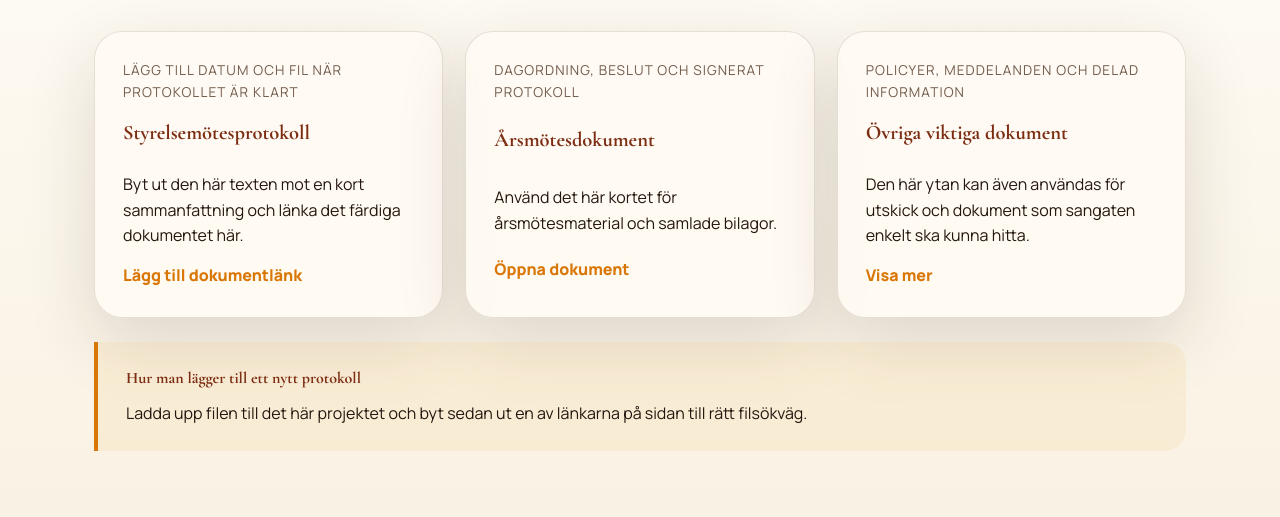
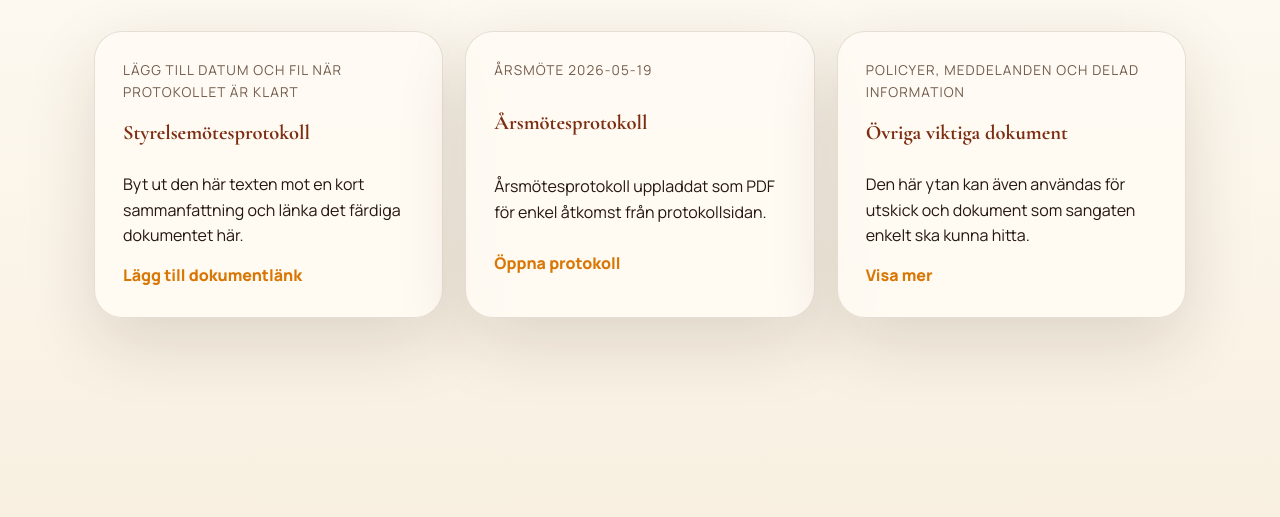
Before and after one commit to agam95/gurudwaraproject, a plain HTML site: page protokoll.html in a window 1280 px wide. Shown: the part 707-1224 px from the top of the page. Drawn offline with nearby package versions, Linux system fonts and the light colour scheme.

Commit message:
Update programs, protocols, and daily hukamnama section

```diff
--- a/data/documents.json
+++ b/data/documents.json
@@ -4,12 +4,12 @@
       "meta": {
         "sv": "Lägg till datum och fil när protokollet är klart",
         "en": "Add date and file when the protocol is ready",
-        "pa": "ਜਦੋਂ ਪ੍ਰੋਟੋਕੋਲ ਤਿਆਰ ਹੋ ਜਾਵੇ ਤਾਂ ਤਾਰੀਖ ਅਤੇ ਫ਼ਾਈਲ ਜੋੜੋ"
+        "pa": "ਜਦੋਂ ਪ੍ਰੋਟੋਕੋਲ ਤਿਆਰ ਹੋ ਜਾਵੇ ਤਾਂ ਤਾਰੀਖ ਅਤੇ ਫਾਈਲ ਜੋੜੋ"
       },
       "title": {
         "sv": "Styrelsemötesprotokoll",
         "en": "Board meeting protocol",
-        "pa": "ਸਟੀਅਰਿੰਗ ਮੀਟਿੰਗ ਦਾ ਪ੍ਰੋਟੋਕੋਲ"
+        "pa": "ਸਟੀਆਰਿੰਗ ਮੀਟਿੰਗ ਦਾ ਪ੍ਰੋਟੋਕੋਲ"
       },
       "summary": {
         "sv": "Byt ut den här texten mot en kort sammanfattning och länka det färdiga dokumentet här.",
@@ -25,26 +25,26 @@
     },
     {
       "meta": {
-        "sv": "Dagordning, beslut och signerat protokoll",
-        "en": "Agenda, decisions, and signed protocol",
-        "pa": "ਅਜੈਂਡਾ, ਫ਼ੈਸਲੇ ਅਤੇ ਹਸਤਾਖ਼ਰਿਤ ਪ੍ਰੋਟੋਕੋਲ"
+        "sv": "Årsmöte 2026-05-19",
+        "en": "Annual meeting 2026-05-19",
+        "pa": "ਸਾਲਾਨਾ ਸਭਾ 2026-05-19"
       },
       "title": {
-        "sv": "Årsmötesdokument",
-        "en": "Annual meeting documents",
-        "pa": "ਸਾਲਾਨਾ ਸਭਾ ਦੇ ਦਸਤਾਵੇਜ਼"
+        "sv": "Årsmötesprotokoll",
+        "en": "Annual meeting protocol",
+        "pa": "ਸਾਲਾਨਾ ਸਭਾ ਦਾ ਪ੍ਰੋਟੋਕੋਲ"
       },
       "summary": {
-        "sv": "Använd det här kortet för årsmötesmaterial och samlade bilagor.",
-        "en": "Use this card for annual meeting material and collected attachments.",
-        "pa": "ਸਾਲਾਨਾ ਸਭਾ ਦੇ ਮਟੀਰੀਅਲ ਅਤੇ ਨਾਲ ਜੁੜੇ ਦਸਤਾਵੇਜ਼ ਇਸ ਕਾਰਡ ਵਿੱਚ ਰੱਖੋ।"
+        "sv": "Årsmötesprotokoll uppladdat som PDF för enkel åtkomst från protokollsidan.",
+        "en": "Annual meeting protocol uploaded as a PDF for easy access from the protocols page.",
+        "pa": "ਪ੍ਰੋਟੋਕੋਲ ਸਫੇ ਤੋਂ ਆਸਾਨ ਪਹੁੰਚ ਲਈ ਸਾਲਾਨਾ ਸਭਾ ਦਾ ਪ੍ਰੋਟੋਕੋਲ PDF ਵਜੋਂ ਅਪਲੋਡ ਕੀਤਾ ਗਿਆ ਹੈ।"
       },
       "link_label": {
-        "sv": "Öppna dokument",
-        "en": "Open documents",
-        "pa": "ਦਸਤਾਵੇਜ਼ ਖੋਲ੍ਹੋ"
+        "sv": "Öppna protokoll",
+        "en": "Open protocol",
+        "pa": "ਪ੍ਰੋਟੋਕੋਲ ਖੋਲ੍ਹੋ"
       },
-      "file": ""
+      "file": "protokoll/arsmote-protokoll-2026-05-19.pdf"
     },
     {
       "meta": {
--- a/data/programs.json
+++ b/data/programs.json
@@ -1,5 +1,33 @@
 {
   "items": [
+    {
+      "day": {
+        "sv": "19-21 juni 2026",
+        "en": "June 19-21, 2026",
+        "pa": "19-21 ਜੂਨ 2026"
+      },
+      "title": {
+        "sv": "Shaheedi Diwas Guru Arjan Dev Ji Akhand Path",
+        "en": "Shaheedi Diwas Guru Arjan Dev Ji Akhand Path",
+        "pa": "ਸ਼ਹੀਦੀ ਦਿਵਸ ਗੁਰੂ ਅਰਜਨ ਦੇਵ ਜੀ ਅਖੰਡ ਪਾਠ"
+      },
+      "description": {
+        "sv": "Särskilt program till minne av Guru Arjan Dev Ji med Akhand Path och sangat-samling.",
+        "en": "Special observance in memory of Guru Arjan Dev Ji with Akhand Path and sangat gathering.",
+        "pa": "ਗੁਰੂ ਅਰਜਨ ਦੇਵ ਜੀ ਦੀ ਯਾਦ ਵਿੱਚ ਅਖੰਡ ਪਾਠ ਅਤੇ ਸੰਗਤ ਸਮਾਗਮ ਨਾਲ ਵਿਸ਼ੇਸ਼ ਪ੍ਰੋਗਰਾਮ।"
+      },
+      "time": {
+        "sv": "",
+        "en": "",
+        "pa": ""
+      },
+      "link_url": "",
+      "link_label": {
+        "sv": "",
+        "en": "",
+        "pa": ""
+      }
+    },
     {
       "day": {
         "sv": "Söndag",
@@ -101,9 +129,9 @@
         "pa": "ਗੁਰੂ ਗ੍ਰੰਥ ਸਾਹਿਬ ਜੀ ਤੋਂ ਦਿਨ ਦਾ ਸੰਦੇਸ਼।"
       },
       "time": {
-        "sv": "00:01",
-        "en": "00:01",
-        "pa": "00:01"
+        "sv": "",
+        "en": "",
+        "pa": ""
       },
       "link_url": "",
       "link_label": {
--- a/protokoll.html
+++ b/protokoll.html
@@ -59,10 +59,6 @@
 
       <div class="protocol-grid" data-document-list></div>
 
-      <aside class="protocol-note reveal">
-        <strong data-i18n="protocol_note_title">Hur man lägger till ett nytt protokoll</strong>
-        <p data-i18n="protocol_note_text">Ladda upp filen till det här projektet och byt sedan ut en av länkarna på sidan till rätt filsökväg.</p>
-      </aside>
     </section>
   </main>
 
--- a/script.js
+++ b/script.js
@@ -28,7 +28,7 @@ const translations = {
     hero_card_time: "10:00 - 14:00",
     hero_card_address: "Stockholm, Sweden",
     info_hukamnama_title: "Hukamnama",
-    info_hukamnama_text: "New daily at 00:01",
+    info_hukamnama_text: "New daily",
     info_langar_title: "Langar",
     info_langar_text: "Free for everyone",
     info_seva_title: "Seva",
@@ -63,8 +63,9 @@ const translations = {
     protocols_preview_link: "Open protocols",
     hukamnama_gurmukhi: "ੴ ਸਤਿ ਨਾਮੁ ਕਰਤਾ ਪੁਰਖੁ",
     hukamnama_title: "Today's Hukamnama",
+    hukamnama_kicker: "A short daily reflection inspired by today's Hukamnama.",
     hukamnama_quote: "\"Let the heart rest in gratitude, humility, and the courage to serve others.\"",
-    hukamnama_text: "A new Hukamnama reflection appears every day at 00:01. Read the full paath and translation on the external page.",
+    hukamnama_text: "A new Hukamnama reflection appears every day. Read the full paath and translation on the external page.",
     hukamnama_cta: "Read more",
     seva_eyebrow: "Join In",
     seva_title: "Three simple ways to help",
@@ -132,7 +133,7 @@ const translations = {
     hero_card_time: "10:00 - 14:00",
     hero_card_address: "ਸਟਾਕਹੋਮ, ਸਵੀਡਨ",
     info_hukamnama_title: "ਹੁਕਮਨਾਮਾ",
-    info_hukamnama_text: "ਹਰ ਰੋਜ਼ 00:01 ਵਜੇ",
+    info_hukamnama_text: "ਹਰ ਰੋਜ਼",
     info_langar_title: "ਲੰਗਰ",
     info_langar_text: "ਹਰ ਕਿਸੇ ਲਈ ਮੁਫਤ",
     info_seva_title: "ਸੇਵਾ",
@@ -167,8 +168,9 @@ const translations = {
     protocols_preview_link: "ਪ੍ਰੋਟੋਕੋਲ ਖੋਲ੍ਹੋ",
     hukamnama_gurmukhi: "ੴ ਸਤਿ ਨਾਮੁ ਕਰਤਾ ਪੁਰਖੁ",
     hukamnama_title: "ਅੱਜ ਦਾ ਹੁਕਮਨਾਮਾ",
+    hukamnama_kicker: "ਅੱਜ ਦੇ ਹੁਕਮਨਾਮੇ ਤੋਂ ਪ੍ਰੇਰਿਤ ਇੱਕ ਛੋਟੀ ਦਿਨਚਰੀ ਚਿੰਤਨ।",
     hukamnama_quote: "\"ਦਿਲ ਨੂੰ ਸ਼ੁਕਰਾਨਾ, ਨਿਮਰਤਾ ਅਤੇ ਦੂਜਿਆਂ ਦੀ ਸੇਵਾ ਕਰਨ ਦੇ ਹੌਸਲੇ ਵਿੱਚ ਟਿਕਣ ਦਿਓ।\"",
-    hukamnama_text: "ਹਰ ਰੋਜ਼ 00:01 ਵਜੇ ਨਵੀਂ ਹੁਕਮਨਾਮਾ-ਚਿੰਤਨ ਦਿਖਾਈ ਜਾਂਦੀ ਹੈ। ਪੂਰਾ ਪਾਠ ਅਤੇ ਅਨੁਵਾਦ ਬਾਹਰੀ ਸਫ਼ੇ 'ਤੇ ਪੜ੍ਹੋ।",
+    hukamnama_text: "ਹਰ ਰੋਜ਼ ਨਵੀਂ ਹੁਕਮਨਾਮਾ-ਚਿੰਤਨ ਦਿਖਾਈ ਜਾਂਦੀ ਹੈ। ਪੂਰਾ ਪਾਠ ਅਤੇ ਅਨੁਵਾਦ ਬਾਹਰੀ ਸਫ਼ੇ 'ਤੇ ਪੜ੍ਹੋ।",
     hukamnama_cta: "ਹੋਰ ਪੜ੍ਹੋ",
     seva_eyebrow: "ਹਿੱਸਾ ਲਓ",
     seva_title: "ਮਦਦ ਕਰਨ ਦੇ ਤਿੰਨ ਸੌਖੇ ਤਰੀਕੇ",
@@ -215,7 +217,7 @@ const fallbackContent = {
       { day: "Söndag", title: "Samlingsplats", description: "Kirtan, Katha, Ardas och gemensam Langar.", time: "Söndagar från kl. 10:00", link_url: "", link_label: "" },
       { day: "Söndagar", title: "Hemspråksundervisning för barn 6-16 år", description: "Punjabiundervisning för barn och ungdomar i en trygg och lärorik miljö.", time: "På söndagar", link_url: "", link_label: "" },
       { day: "Söndagar", title: "Kirtan- och musikundervisning", description: "Undervisning i kirtan och musik för barn och ungdomar som vill lära sig och delta.", time: "På söndagar", link_url: "", link_label: "" },
-      { day: "Dagligen", title: "Hukamnama", description: "Dagens budskap från Guru Granth Sahib Ji.", time: "00:01", link_url: "", link_label: "" },
+      { day: "Dagligen", title: "Hukamnama", description: "Dagens budskap från Guru Granth Sahib Ji.", time: "", link_url: "", link_label: "" },
       { day: "Efter behov", title: "Familjeceremonier", description: "Kontakta oss för Ardas, Akhand Path eller särskilda böner.", time: "", link_url: "#contact", link_label: "Kontakta oss" }
     ],
     documents: [
@@ -243,7 +245,8 @@ const fallbackContent = {
       { day: "Sunday", title: "Gathering place", description: "Kirtan, Katha, Ardas, and shared Langar.", time: "Sundays from 10:00", link_url: "", link_label: "" },
       { day: "Sundays", title: "Mother tongue classes for children ages 6-16", description: "Punjabi language teaching for children and youth in a safe and supportive environment.", time: "On Sundays", link_url: "", link_label: "" },
       { day: "Sundays", title: "Kirtan and music classes", description: "Teaching in kirtan and music for children and youth who want to learn and participate.", time: "On Sundays", link_url: "", link_label: "" },
-      { day: "Daily", title: "Hukamnama", description: "The day's guidance from Guru Granth Sahib Ji.", time: "00:01", link_url: "", link_label: "" },
+      { day: "June 19-21, 2026", title: "Shaheedi Diwas Guru Arjan Dev Ji Akhand Path", description: "Special observance in memory of Guru Arjan Dev Ji with Akhand Path and sangat gathering.", time: "", link_url: "", link_label: "" },
+      { day: "Daily", title: "Hukamnama", description: "The day's guidance from Guru Granth Sahib Ji.", time: "", link_url: "", link_label: "" },
       { day: "As needed", title: "Family ceremonies", description: "Contact us for Ardas, Akhand Path, or special prayers.", time: "", link_url: "#contact", link_label: "Contact us" }
     ],
     documents: [
@@ -271,7 +274,8 @@ const fallbackContent = {
       { day: "ਐਤਵਾਰ", title: "ਸੰਗਤ ਦਾ ਸਥਾਨ", description: "ਕੀਰਤਨ, ਕਥਾ, ਅਰਦਾਸ ਅਤੇ ਸਾਂਝਾ ਲੰਗਰ।", time: "ਐਤਵਾਰ ਸਵੇਰੇ 10 ਵਜੇ ਤੋਂ", link_url: "", link_label: "" },
       { day: "ਐਤਵਾਰ", title: "ਬੱਚਿਆਂ 6-16 ਸਾਲ ਲਈ ਮਾਤ੍ਰ-ਭਾਸ਼ਾ ਕਲਾਸਾਂ", description: "ਬੱਚਿਆਂ ਅਤੇ ਯੁਵਾਂ ਲਈ ਸੁਰੱਖਿਅਤ ਅਤੇ ਹੌਸਲਾ-ਅਫ਼ਜ਼ਾਈ ਮਾਹੌਲ ਵਿੱਚ ਪੰਜਾਬੀ ਭਾਸ਼ਾ ਦੀ ਪੜ੍ਹਾਈ।", time: "ਐਤਵਾਰ ਨੂੰ", link_url: "", link_label: "" },
       { day: "ਐਤਵਾਰ", title: "ਕੀਰਤਨ ਅਤੇ ਸੰਗੀਤ ਕਲਾਸਾਂ", description: "ਉਹ ਬੱਚਿਆਂ ਅਤੇ ਯੁਵਾਂ ਲਈ ਕੀਰਤਨ ਅਤੇ ਸੰਗੀਤ ਦੀ ਪੜ੍ਹਾਈ ਜੋ ਸਿੱਖਣਾ ਅਤੇ ਭਾਗ ਲੈਣਾ ਚਾਹੁੰਦੇ ਹਨ।", time: "ਐਤਵਾਰ ਨੂੰ", link_url: "", link_label: "" },
-      { day: "ਹਰ ਰੋਜ਼", title: "ਹੁਕਮਨਾਮਾ", description: "ਗੁਰੂ ਗ੍ਰੰਥ ਸਾਹਿਬ ਜੀ ਤੋਂ ਦਿਨ ਦਾ ਸੰਦੇਸ਼।", time: "00:01", link_url: "", link_label: "" },
+      { day: "19-21 ਜੂਨ 2026", title: "ਸ਼ਹੀਦੀ ਦਿਵਸ ਗੁਰੂ ਅਰਜਨ ਦੇਵ ਜੀ ਅਖੰਡ ਪਾਠ", description: "ਗੁਰੂ ਅਰਜਨ ਦੇਵ ਜੀ ਦੀ ਯਾਦ ਵਿੱਚ ਅਖੰਡ ਪਾਠ ਅਤੇ ਸੰਗਤ ਸਮਾਗਮ ਨਾਲ ਵਿਸ਼ੇਸ਼ ਪ੍ਰੋਗਰਾਮ।", time: "", link_url: "", link_label: "" },
+      { day: "ਹਰ ਰੋਜ਼", title: "ਹੁਕਮਨਾਮਾ", description: "ਗੁਰੂ ਗ੍ਰੰਥ ਸਾਹਿਬ ਜੀ ਤੋਂ ਦਿਨ ਦਾ ਸੰਦੇਸ਼।", time: "", link_url: "", link_label: "" },
       { day: "ਜ਼ਰੂਰਤ ਅਨੁਸਾਰ", title: "ਪਰਿਵਾਰਕ ਸਮਾਗਮ", description: "ਅਰਦਾਸ, ਅਖੰਡ ਪਾਠ ਜਾਂ ਖਾਸ ਅਰਦਾਸਾਂ ਲਈ ਸਾਡੇ ਨਾਲ ਸੰਪਰਕ ਕਰੋ।", time: "", link_url: "#contact", link_label: "ਸੰਪਰਕ ਕਰੋ" }
     ],
     documents: [
@@ -349,17 +353,20 @@ const getDayOfYear = (date) => {
   return Math.floor((date - startOfYear) / millisecondsPerDay);
 };
 
-const getHukamnamaRotationDate = () => {
-  const rotationDate = new Date();
-  rotationDate.setMinutes(rotationDate.getMinutes() - 1);
-  return rotationDate;
-};
+const getHukamnamaDateKey = (date = new Date()) => [
+  date.getFullYear(),
+  String(date.getMonth() + 1).padStart(2, "0"),
+  String(date.getDate()).padStart(2, "0")
+].join("-");
+
+let activeHukamnamaDateKey = "";
 
 const applyDailyHukamnama = (lang) => {
   const selectedLanguage = getSelectedLanguage(lang);
   const entries = fallbackContent[selectedLanguage].hukamnama || fallbackContent.sv.hukamnama;
-  const rotationDate = getHukamnamaRotationDate();
-  const entryIndex = getDayOfYear(rotationDate) % entries.length;
+  const today = new Date();
+  activeHukamnamaDateKey = getHukamnamaDateKey(today);
+  const entryIndex = getDayOfYear(today) % entries.length;
   const currentEntry = entries[entryIndex];
 
   if (hukamnamaQuoteNode && currentEntry?.quote) {
@@ -384,7 +391,7 @@ const scheduleDailyHukamnamaRefresh = () => {
 
   const now = new Date();
   const nextRefresh = new Date(now);
-  nextRefresh.setHours(0, 1, 0, 0);
+  nextRefresh.setHours(0, 0, 1, 0);
 
   if (now >= nextRefresh) {
     nextRefresh.setDate(nextRefresh.getDate() + 1);
@@ -394,6 +401,14 @@ const scheduleDailyHukamnamaRefresh = () => {
     applyDailyHukamnama(document.documentElement.lang || localStorage.getItem("preferredLanguage") || "sv");
     scheduleDailyHukamnamaRefresh();
   }, (nextRefresh.getTime() - now.getTime()) + 100);
+};
+
+const syncDailyHukamnamaIfNeeded = () => {
+  const currentDateKey = getHukamnamaDateKey();
+  if (currentDateKey !== activeHukamnamaDateKey) {
+    applyDailyHukamnama(document.documentElement.lang || localStorage.getItem("preferredLanguage") || "sv");
+    scheduleDailyHukamnamaRefresh();
+  }
 };
 
 const normalizeItem = (item, fields) => {
@@ -653,5 +668,12 @@ if (backToTop) {
 }
 
 setLanguage(localStorage.getItem("preferredLanguage") || "sv");
+window.addEventListener("focus", syncDailyHukamnamaIfNeeded);
+window.addEventListener("pageshow", syncDailyHukamnamaIfNeeded);
+document.addEventListener("visibilitychange", () => {
+  if (!document.hidden) {
+    syncDailyHukamnamaIfNeeded();
+  }
+});
 scheduleDailyHukamnamaRefresh();
 loadEditableContent();
```
Also changed, not shown: index.html (+3 -2 lines), style.css (+14 -0 lines), 1 other file.
